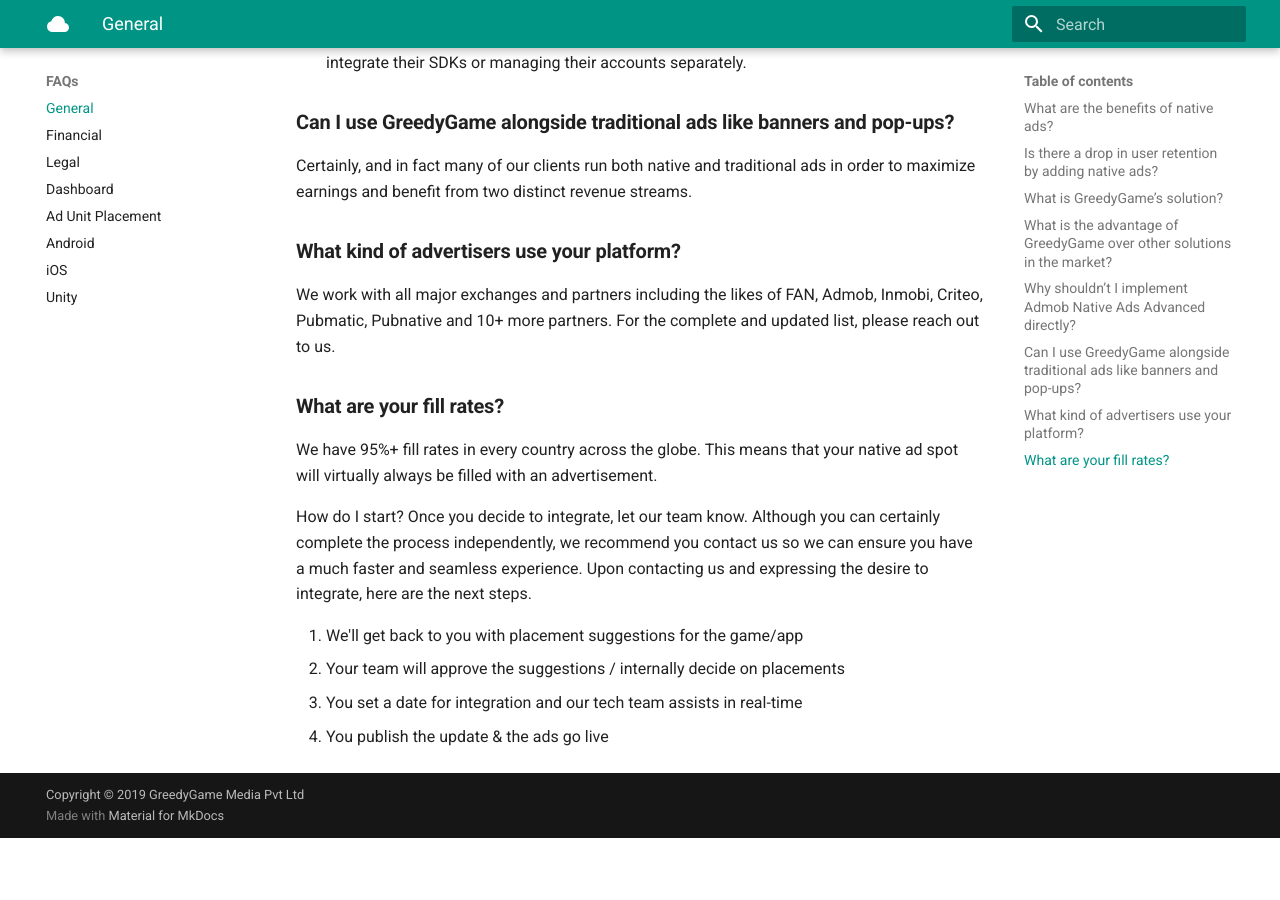
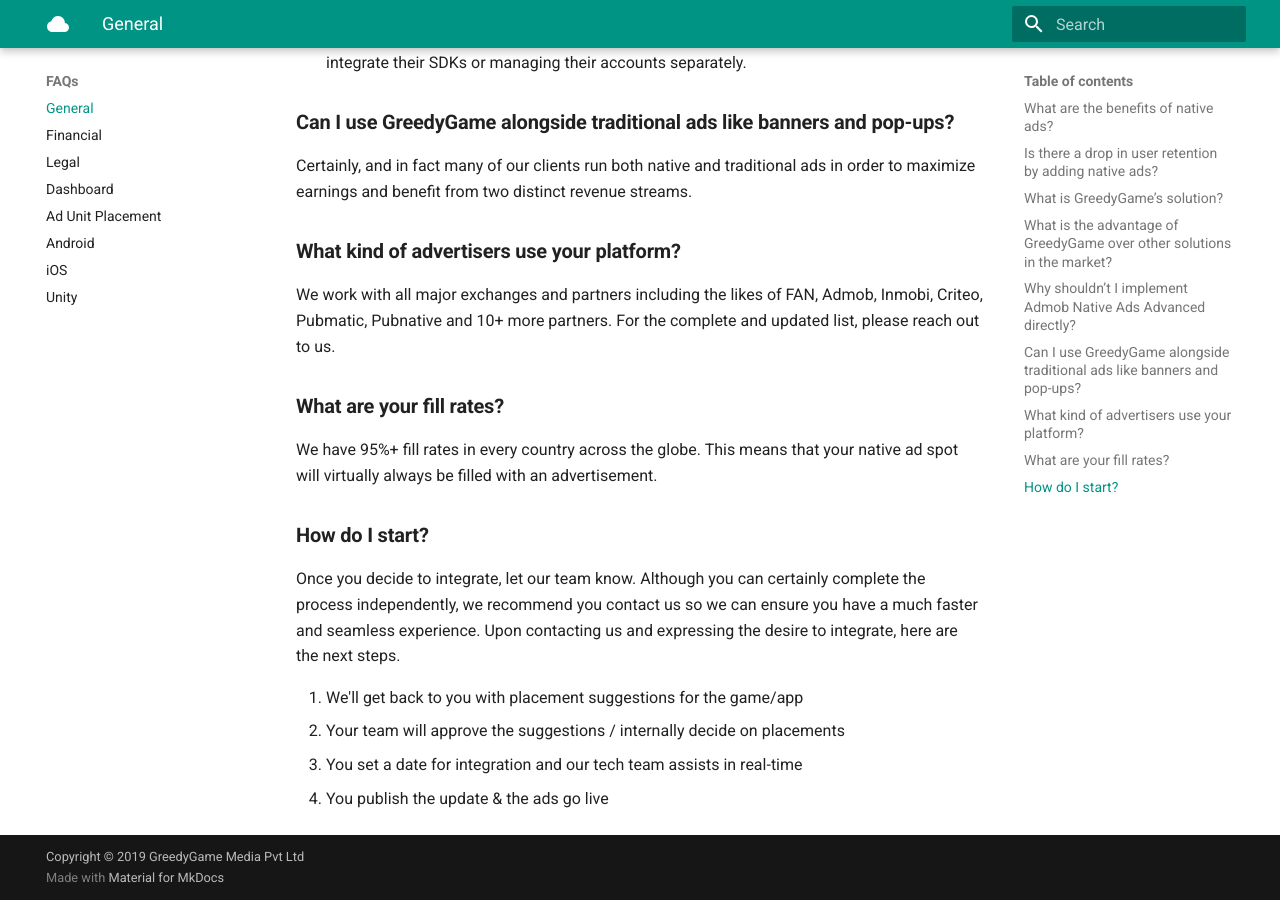
Before and after one commit to GreedyGame/greedygame-docs, an MkDocs documentation site: the page built from docs/general-faq.md, in a window 1280 px wide and 900 px high, scrolled down 1267 px. Built offline with MkDocs 1.6.1 and Material for MkDocs 9.7.7, drawn with Linux system fonts in a browser that asks for light colours; before the commit the page ends 2105 px from its top, so only the background shows below that.

Commit message:
Fixed md of an faq question

```diff
--- a/docs/general-faq.md
+++ b/docs/general-faq.md
@@ -30,7 +30,7 @@
 ### **What are your fill rates?**
 We have 95%+ fill rates in every country across the globe. This means that your native ad spot will virtually always be filled with an advertisement.
 
-How do I start?
+### **How do I start?**
 Once you decide to integrate, let our team know. Although you can certainly complete the process independently, we recommend you contact us so we can ensure you have a much faster and seamless experience. Upon contacting us and expressing the desire to integrate, here are the next steps.
 
 1. We'll get back to you with placement suggestions for the game/app
```
